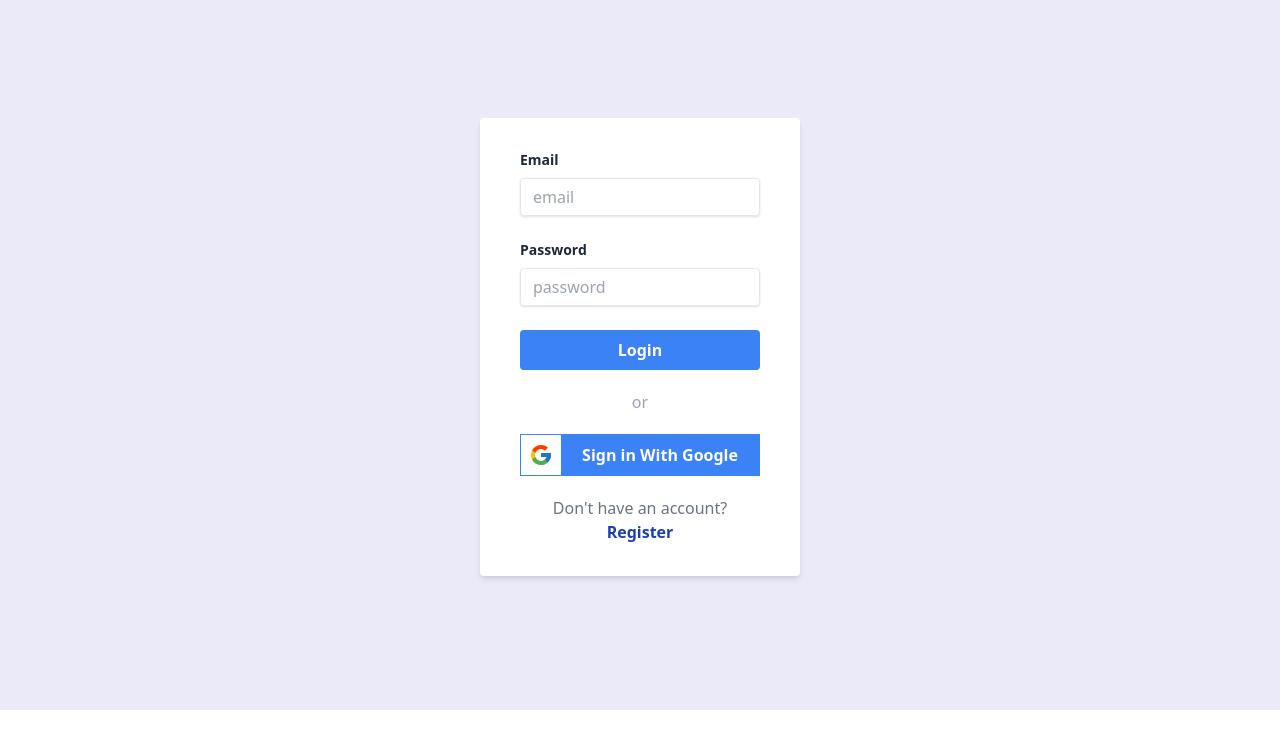
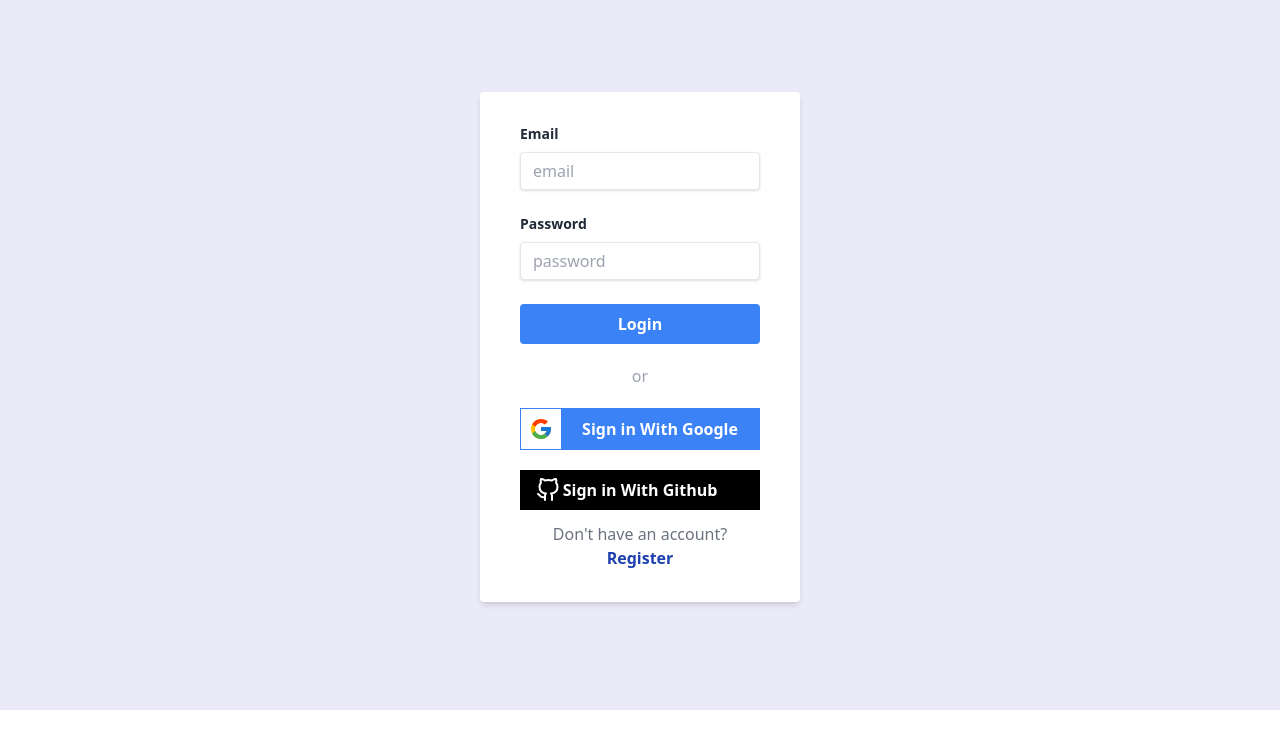
Before and after one commit to rabiulahsan/college-project-client, a React (Vite) app: page /login in a window 1280 px wide. Shown: the top 748 px of the page. Built offline with nearby package versions, Linux system fonts and the light colour scheme; no server answers.

Commit message:
sign in by github finctional

```diff
--- a/src/Pages/LoginPage/login.jsx
+++ b/src/Pages/LoginPage/login.jsx
@@ -4,6 +4,7 @@ import Swal from "sweetalert2";
 import UseAuth from "../../Hook/UseAuth";
 import GoogleSignin from "../../Shared/GoogleSignin/GoogleSignin";
 import { useState } from "react";
+import GithubSignin from "../../Shared/GithubSignin/GithubSignin";
 
 const Login = () => {
   const [error, setError] = useState("");
@@ -86,6 +87,9 @@ const Login = () => {
           <div className="my-5">
             <GoogleSignin></GoogleSignin>
           </div>
+          <div className="mb-3">
+            <GithubSignin></GithubSignin>
+          </div>
           <p className="flex flex-col text-center text-gray-500">
             Don&apos;t have an account?
             <Link to={"/signup"}>
--- a/src/Shared/GithubSignin/GithubSignin.jsx
+++ b/src/Shared/GithubSignin/GithubSignin.jsx
@@ -2,7 +2,7 @@ import { FiGithub } from "react-icons/fi";
 import UseAuth from "../../Hook/UseAuth";
 import { useLocation, useNavigate } from "react-router-dom";
 const GithubSignin = () => {
-  const { user, googleLogin } = UseAuth();
+  const { user, githubLogin } = UseAuth();
   console.log(user);
   const navigate = useNavigate();
   const location = useLocation();
@@ -14,7 +14,7 @@ const GithubSignin = () => {
       alert("At first logout");
       return;
     } else {
-      googleLogin()
+      githubLogin()
         .then((result) => {
           const loggedInUser = result.user;
           const saveUser = {
```
